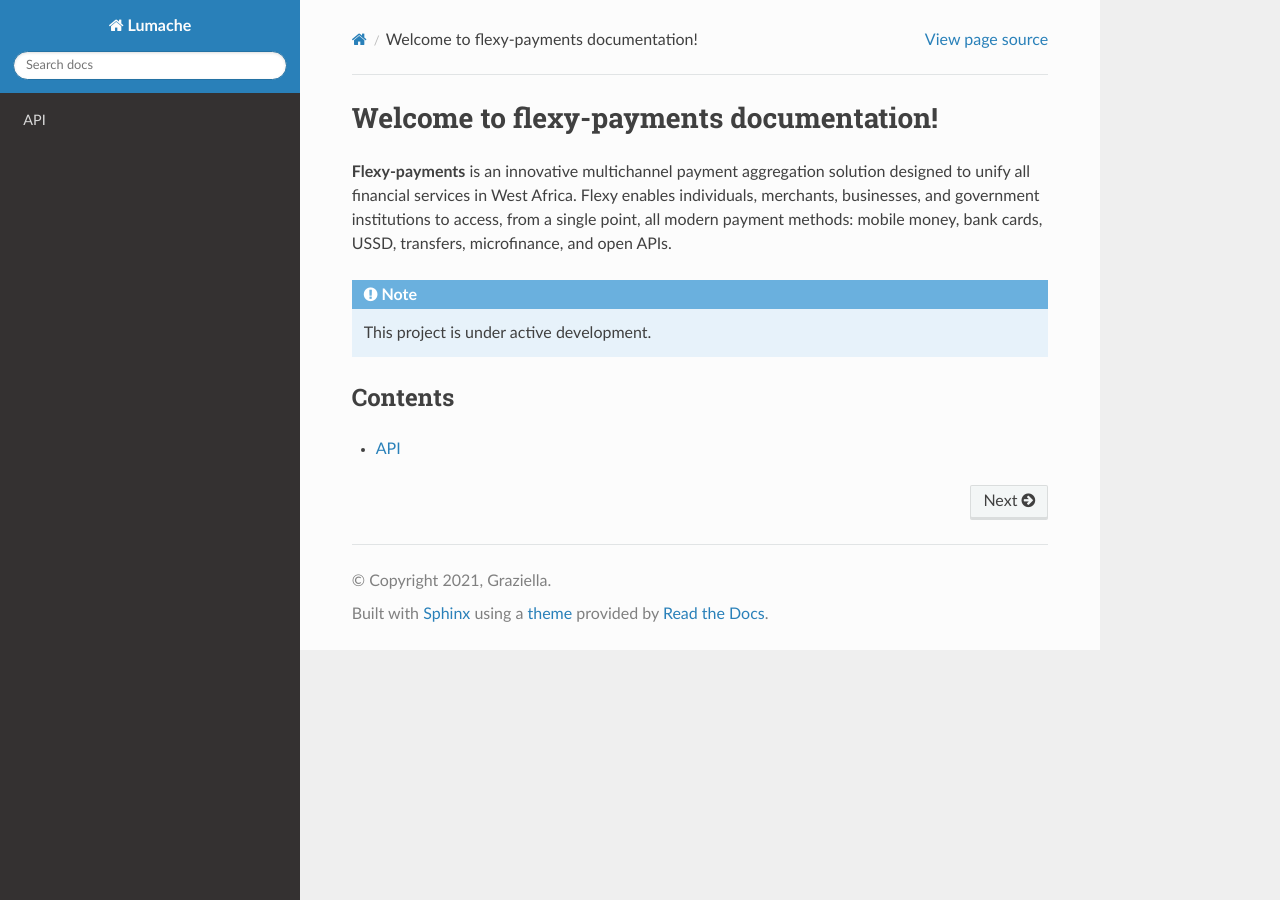
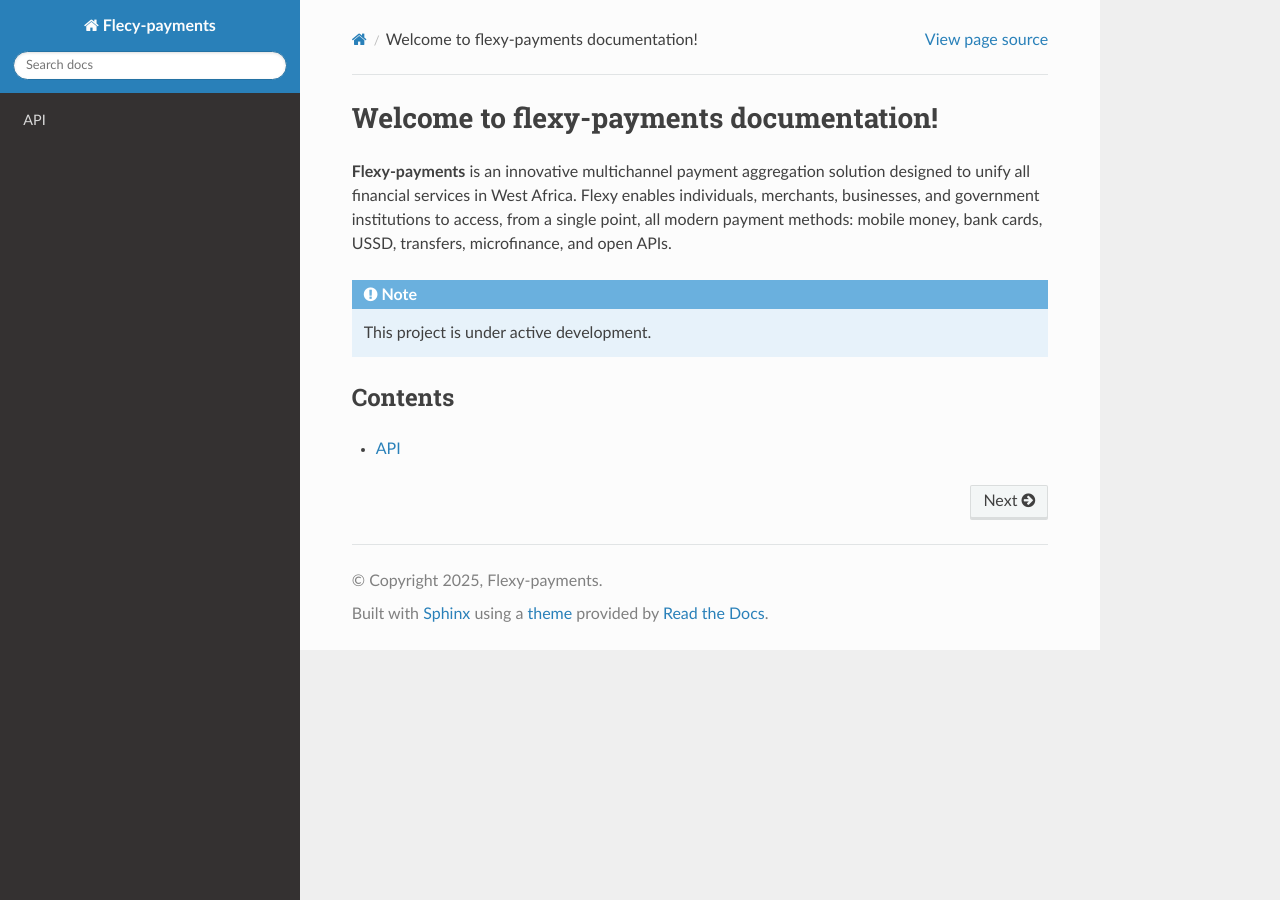
Before and after one commit to Distasphere/Docs, a Sphinx documentation site: the page built from docs/source/index.rst, in a window 1280 px wide. Built offline with Sphinx 7.4.7 and the Read the Docs theme 3.1.0, drawn with Linux system fonts in a browser that asks for light colours.

Commit message:
Update conf.py

```diff
--- a/docs/source/conf.py
+++ b/docs/source/conf.py
@@ -2,8 +2,8 @@
 
 # -- Project information
 
-project = 'Lumache'
-copyright = '2021, Graziella'
+project = 'Flecy-payments'
+copyright = '2025, Flexy-payments'
 author = 'Graziella'
 
 release = '0.1'
```
